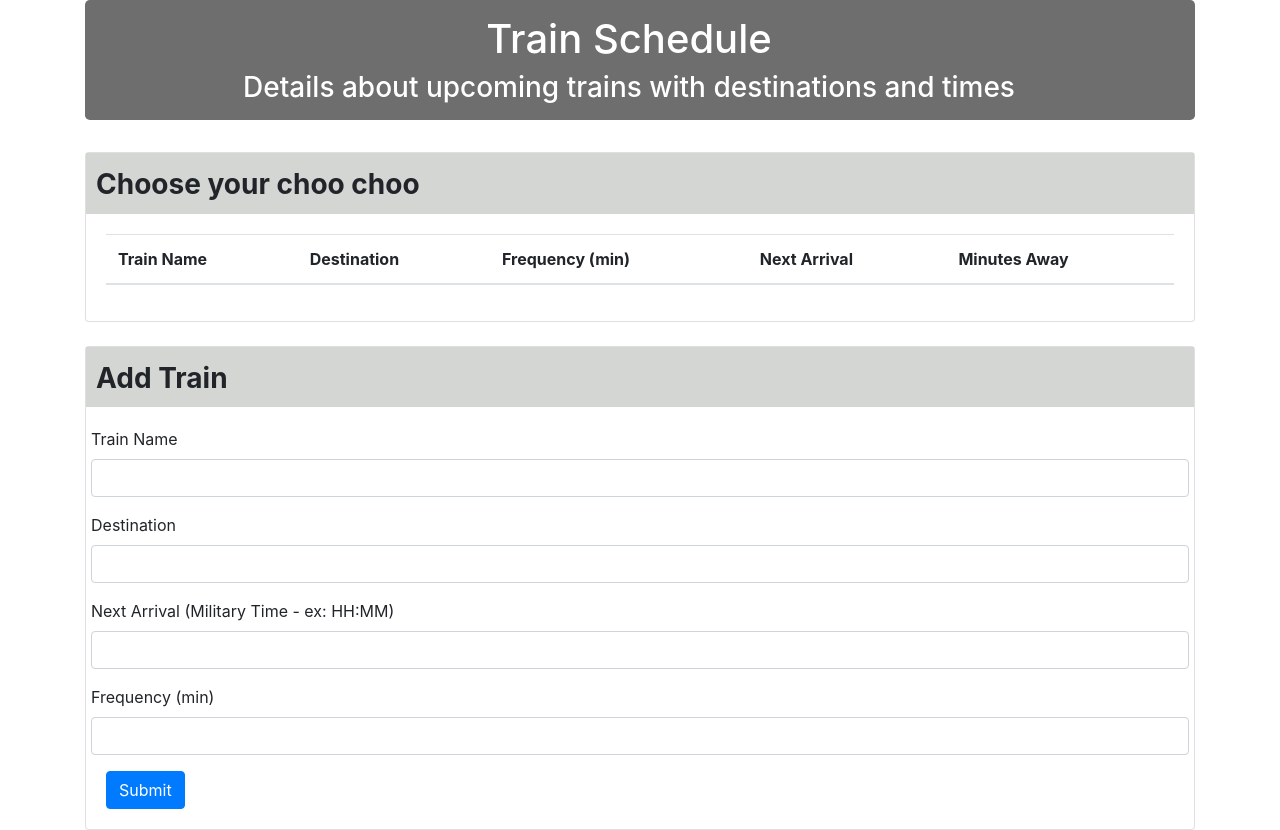
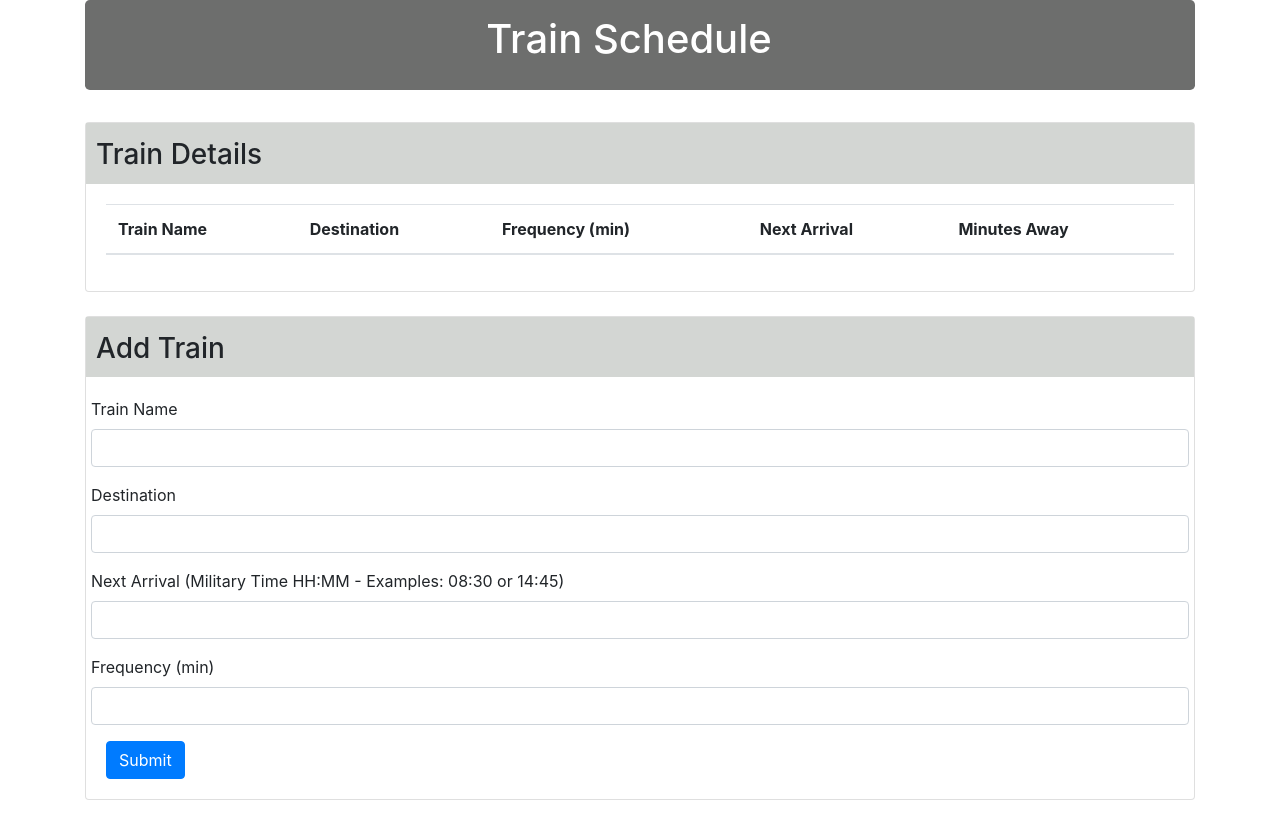
Before and after one commit to gyunker/trainSchedule, a plain HTML site: page index.html in a window 1280 px wide. After the commit the page ends 800 px from the top, so only its background shows below. Drawn offline with nearby package versions, Linux system fonts and the light colour scheme; no server answers.

Commit message:
Updated HTML & CSS

```diff
--- a/assets/css/style.css
+++ b/assets/css/style.css
@@ -8,6 +8,6 @@ padding-top: 15px;
     background-color: rgb(109, 110, 109);
     padding-left: 10px;
     padding-top: 15px;
-    height: 120px;
+    height: 90px;
     color: white;
     }
--- a/index.html
+++ b/index.html
@@ -30,7 +30,6 @@
     <!-- Jumbotron -->
     <div class="jumbotron">
       <h1 class="text-center">Train Schedule</h1>
-      <h3 class="text-center">Details about upcoming trains with destinations and times</h3>
     </div>
 
     <div class="row">
@@ -40,7 +39,7 @@
         <!-- Current Employees-->
         <div class="card card-primary">
           <div class="card-heading">
-            <h3 class="card-title"><strong>Choose your choo choo</strong></h3>
+            <h3 class="card-title">Train Details</h3>
           </div>
           <div class="card-body">
             <table class="table table-hover" id='train-table'>
@@ -66,7 +65,7 @@
       <!-- Add Train  -->
       <div class="card card-primary">
         <div class="card-heading">
-          <h3 class="card-title"><strong>Add Train</strong></h3>
+          <h3 class="card-title">Add Train</h3>
         </div>
         <div class="card-body">
 
@@ -81,7 +80,7 @@
               <input class="form-control" id="destination-input" type="text">
             </div>
             <div class="form-group row">
-              <label for="arrival-input">Next Arrival (Military Time - ex: HH:MM)</label>
+              <label for="arrival-input">Next Arrival (Military Time HH:MM - Examples: 08:30 or 14:45)</label>
               <input class="form-control" id="arrival-input" type="text">
             </div>
             <div class="form-group row">
```
